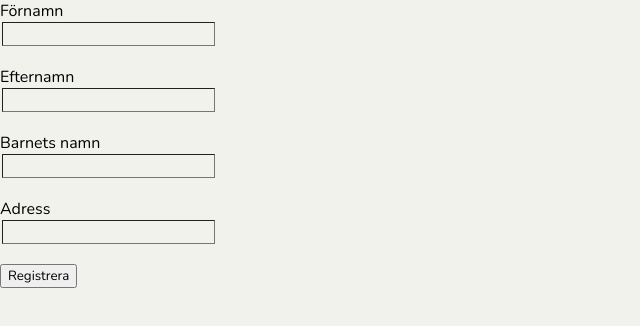
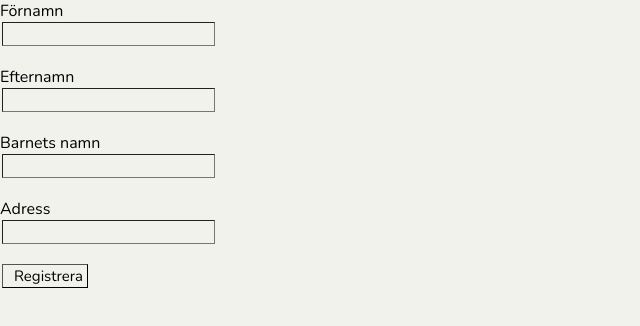
Before and after one commit to miotholerus/boomerang, a React (Create React App) app: page /viewschedule in a window 1280 px wide. Shown: the top 326 px of the page, without its empty margins (0-640 px from the left). Built offline with nearby package versions, Linux system fonts and the light colour scheme.

Commit message:
Nytt försök CRUD

```diff
--- a/src/components/TestDatabase.js
+++ b/src/components/TestDatabase.js
@@ -10,34 +10,37 @@ export default function TestDatabase() {
   const [address, setAddress] = useState("");
 
 
-  function createMember() {
+  function createMember(e) {
+    e.preventDefault();
+    console.log("Kör createMember");
+
     const membersRef = firebase.database().ref("Members");
 
     const member = {
       firstName,
       lastName,
       child,
-      address,
+      address
     }
 
     membersRef.push(member); // lägger till i listan över members
   }
 
   return (
-    <form>
-      <label for="first-name">Förnamn</label><br></br>
+    <form onSubmit={(e) => createMember(e)}>
+      <label htmlFor="first-name">Förnamn</label><br></br>
       <input type="text" id="first-name" onChange={e => setFirstName(e.target.value)} value={firstName}/><br></br>
 
-      <label for="last-name">Efternamn</label><br></br>
+      <label htmlFor="last-name">Efternamn</label><br></br>
       <input type="text" id="last-name" onChange={e => setLastName(e.target.value)} value={lastName}/><br></br>
 
-      <label for="child">Barnets namn</label><br></br>
+      <label htmlFor="child">Barnets namn</label><br></br>
       <input type="text" id="child" onChange={e => setChild(e.target.value)} value={child}/><br></br>
 
-      <label for="address">Adress</label><br></br>
+      <label htmlFor="address">Adress</label><br></br>
       <input type="text" id="address" onChange={e => setAddress(e.target.value)} value={address}/><br></br>
 
-      <button onClick={createMember}>Registrera</button>
+      <input type="submit" id="hejhopp" value="Registrera"/>
     </form>
   )
 }
```
